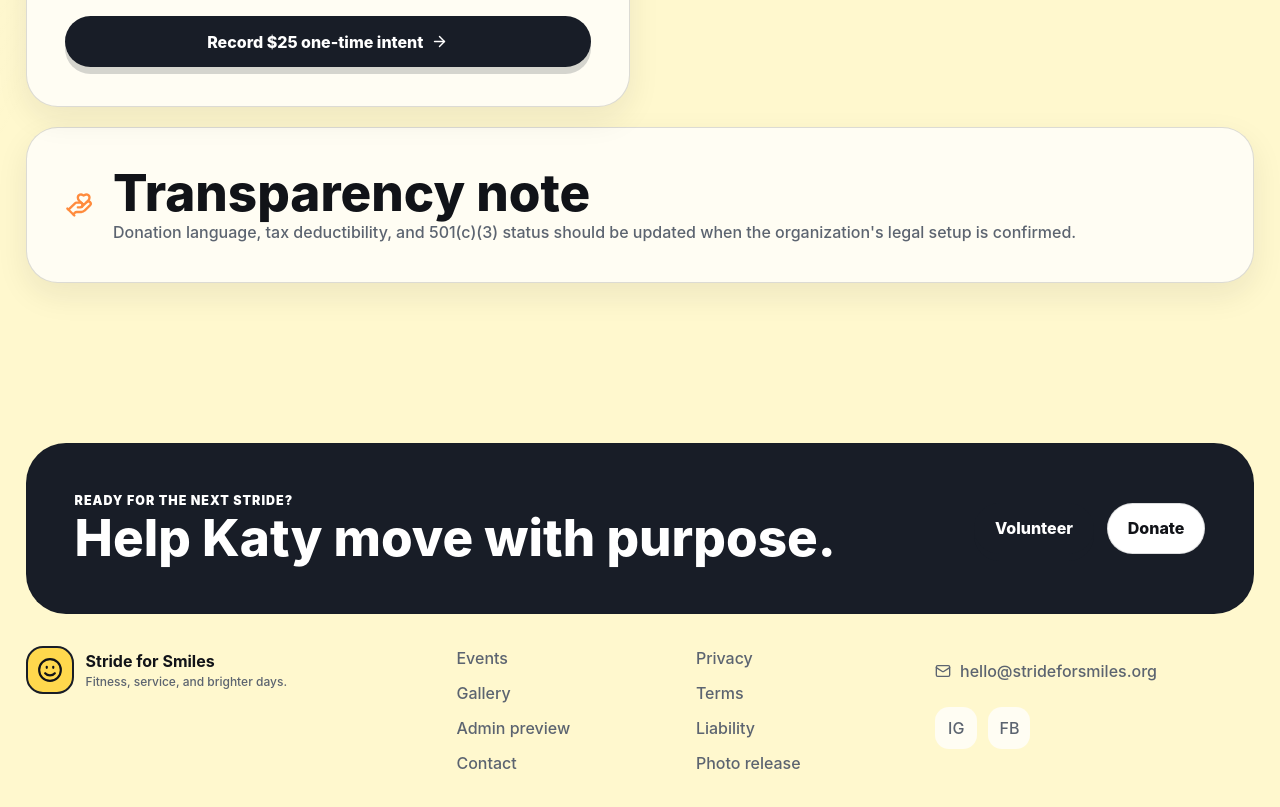
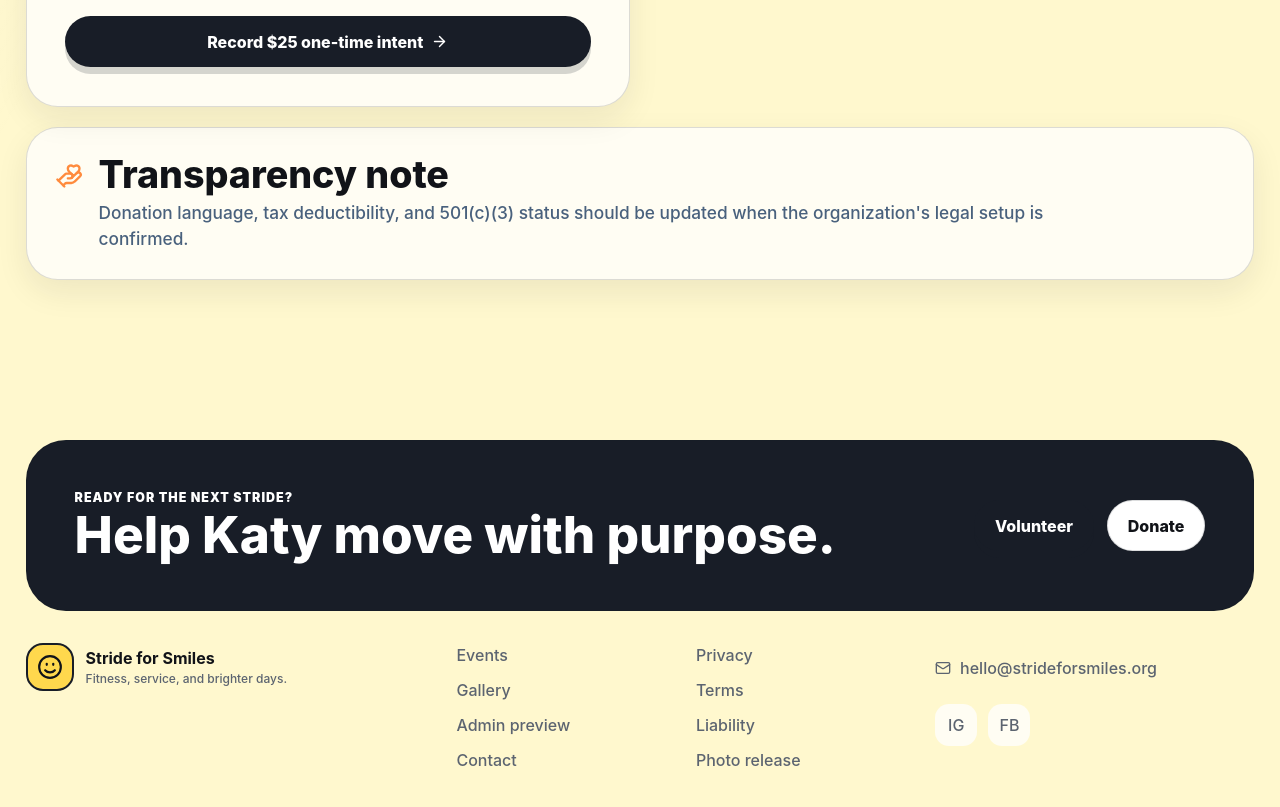
Before and after one commit to pradyunvishu-design/Stride-for-Smiles, a React (Vite) app: page /donate in a window 1280 px wide. Shown: the part 1940-2747 px from the top of the page. Built offline with nearby package versions, Linux system fonts and the light colour scheme.

Commit message:
Fix donation transparency note layout

```diff
--- a/src/index.css
+++ b/src/index.css
@@ -956,6 +956,34 @@ main {
   align-items: center;
 }
 
+.donation-note {
+  display: grid;
+  grid-template-columns: auto minmax(0, 1fr);
+  align-items: start;
+  gap: 1rem;
+  margin-top: 1.25rem;
+  padding: clamp(1.15rem, 2.2vw, 1.75rem);
+}
+
+.donation-note svg {
+  flex: 0 0 auto;
+  margin-top: 0.38rem;
+}
+
+.donation-note h2 {
+  margin: 0;
+  font-size: clamp(1.5rem, 3vw, 2.35rem);
+  line-height: 1.02;
+}
+
+.donation-note p {
+  max-width: 980px;
+  margin-top: 0.35rem;
+  overflow-wrap: anywhere;
+  color: #49617d;
+  font-size: clamp(0.96rem, 1.4vw, 1.08rem);
+}
+
 .about-hero {
   grid-template-columns: 1fr 0.62fr;
 }
@@ -1929,6 +1957,11 @@ main {
     height: 460px;
   }
 
+  .donation-note {
+    grid-template-columns: 1fr;
+    gap: 0.7rem;
+  }
+
   .about-smile-animation {
     min-height: 360px;
   }
--- a/src/pages/DonatePage.tsx
+++ b/src/pages/DonatePage.tsx
@@ -239,7 +239,7 @@ export function DonatePage() {
         </form>
       </div>
 
-      <div className="impact-callout">
+      <div className="impact-callout donation-note">
         <HandHeart size={28} />
         <div>
           <h2>Transparency note</h2>
```
